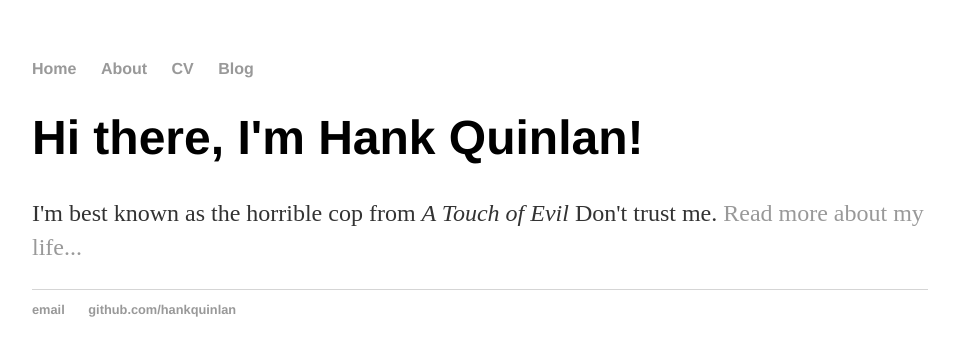
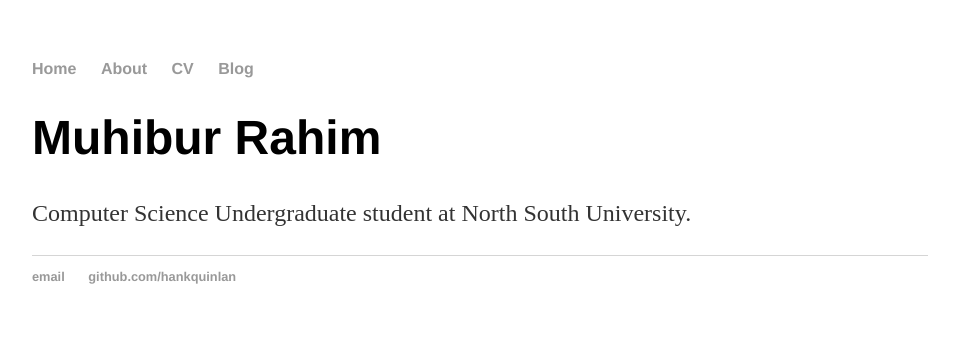
Before and after one commit to muhiburrahim/muhiburrahim.github.io, a Jekyll site: the page built from index.html, in a window 1280 px wide. Shown: the top 356 px of the page, without its empty margins (160-1119 px from the left). Built offline with Jekyll 4.4.1, drawn with Linux system fonts in a browser that asks for light colours.

Commit message:
Update index.html

```diff
--- a/index.html
+++ b/index.html
@@ -3,6 +3,6 @@ layout: default
 title: Hank Quinlan, Horrible Cop
 ---
 <div class="blurb">
-	<h1>Hi there, I'm Hank Quinlan!</h1>
-	<p>I'm best known as the horrible cop from <em>A Touch of Evil</em> Don't trust me. <a href="/about">Read more about my life...</a></p>
+	<h1>Muhibur Rahim</h1>
+	<p>Computer Science Undergraduate student at North South University.</p>
 </div><!-- /.blurb -->
```
